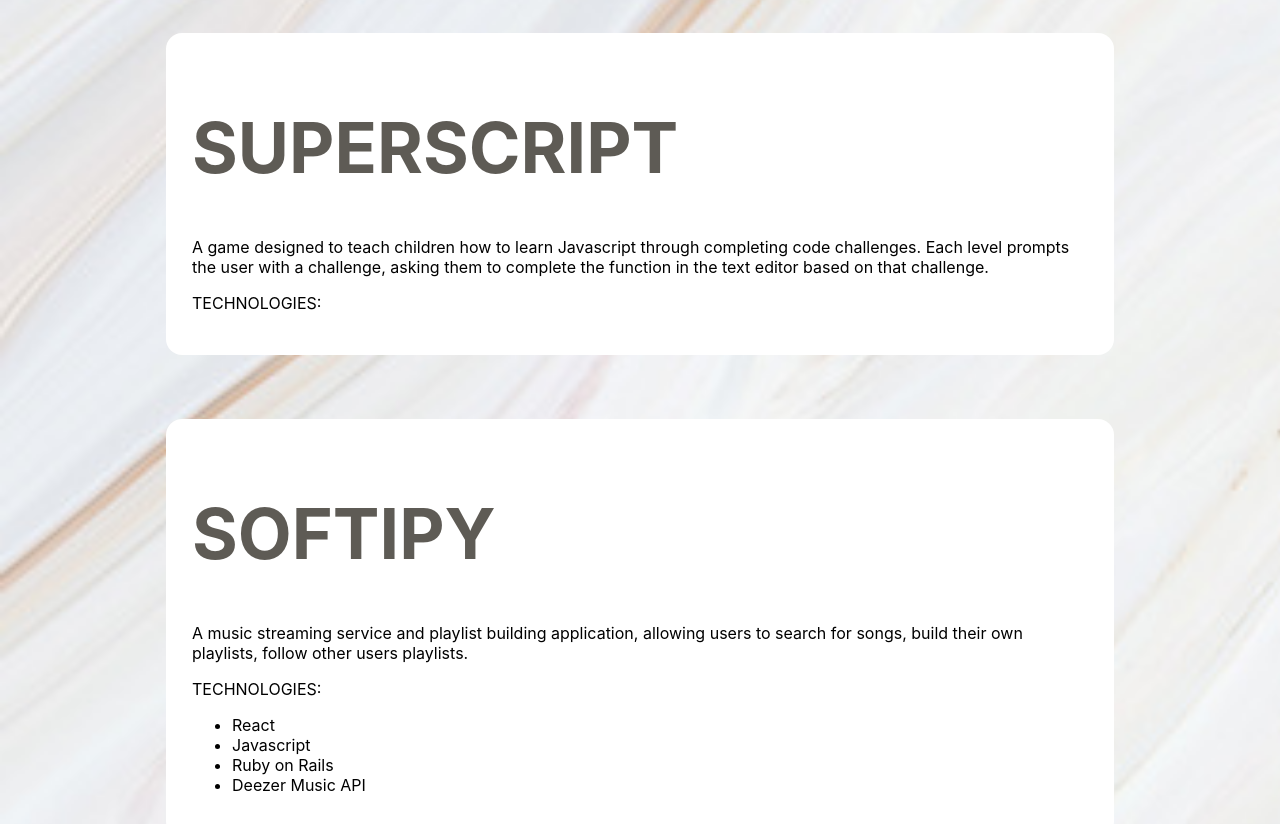
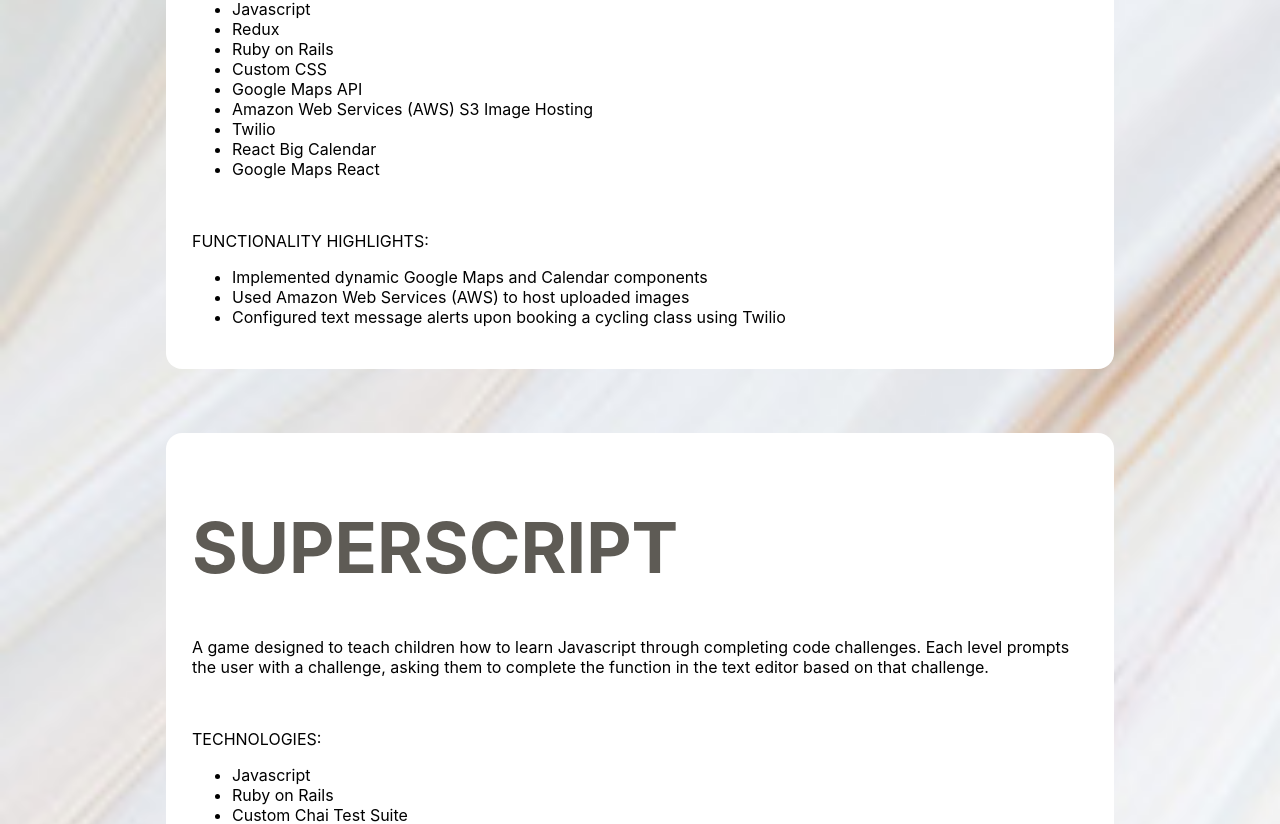
Before and after one commit to sivanadler/sivan-adler-website, a React (Create React App) app: page /projects in a window 1280 px wide. Shown: the part 757-1581 px from the top of the page. Built offline with nearby package versions, Linux system fonts and the light colour scheme.

Commit message:
project info added to each card

```diff
--- a/src/Project.js
+++ b/src/Project.js
@@ -15,21 +15,21 @@ class Project extends React.Component {
           name={'Cycle Source'}
           link={''}
           description={'The best web application to find, book and manage cycling classes near you.'}
-          technologies={[]}
-          accomplishments={[]}
+          technologies={['React', 'Javascript', 'Redux', 'Ruby on Rails', 'Custom CSS', 'Google Maps API', 'Amazon Web Services (AWS) S3 Image Hosting', 'Twilio', 'React Big Calendar', 'Google Maps React']}
+          accomplishments={['Implemented dynamic Google Maps and Calendar components', 'Used Amazon Web Services (AWS) to host uploaded images', 'Configured text message alerts upon booking a cycling class using Twilio']}
         />
         <ProjectCard
           name={'SUPERscript'}
           link={''}
           description={'A game designed to teach children how to learn Javascript through completing code challenges. Each level prompts the user with a challenge, asking them to complete the function in the text editor based on that challenge. '}
-          technologies={[]}
-          accomplishments={[]}
+          technologies={['Javascript', 'Ruby on Rails', 'Custom Chai Test Suite', 'Code Mirror', 'Custom CSS']}
+          accomplishments={['Wrote custom Chai test suite validates if the return value of user’s input matches that of the challenge at hand', 'Utilized Code Mirror to embed a text editor into the interface and execute its code upon submit.']}
         />
         <ProjectCard
           name={'Softipy'}
           link={'https://softipy.herokuapp.com'}
           description={' A music streaming service and playlist building application, allowing users to search for songs, build their own playlists, follow other users playlists.'}
-          technologies={['React', 'Javascript', 'Ruby on Rails', 'Deezer Music API']}
+          technologies={['React', 'Javascript', 'Ruby on Rails', 'Custom CSS', 'Deezer Music API']}
           accomplishments={['Developed a Rails API backend with endpoints for songs, playlists and users to persist data for future sessions', 'Utilized Deezer’s API’s to efficiently pull and parse song data, enabling users to quickly query for songs by any keyword', 'Implemented a drag and drop feature for adding songs into playlists']}
         />
 
--- a/src/ProjectCard.js
+++ b/src/ProjectCard.js
@@ -12,6 +12,16 @@ class ProjectCard extends React.Component {
     }
   }
 
+  getAccomplishments = () => {
+    if (this.props.accomplishments !== []) {
+      return this.props.accomplishments.map(el => {
+        return (
+          <li>{el}</li>
+        )
+      })
+    }
+  }
+
   render() {
     return (
       <div className='project-card'>
@@ -19,9 +29,19 @@ class ProjectCard extends React.Component {
           <h1 className='project-card-header'>{this.props.name}</h1>
         </a>
         <p>{this.props.description}</p>
+
+        <br />
+
         <p>TECHNOLOGIES:</p>
         <ul>
           {this.getFrontEndTechnologies()}
+        </ul>
+
+        <br />
+
+        <p>FUNCTIONALITY HIGHLIGHTS:</p>
+        <ul>
+          {this.getAccomplishments()}
         </ul>
       </div>
     )
```
